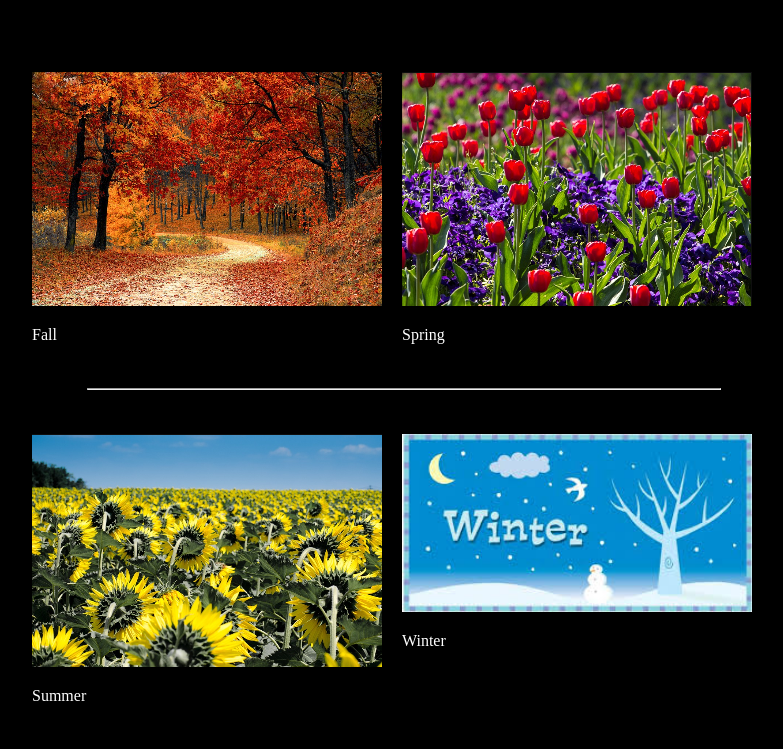
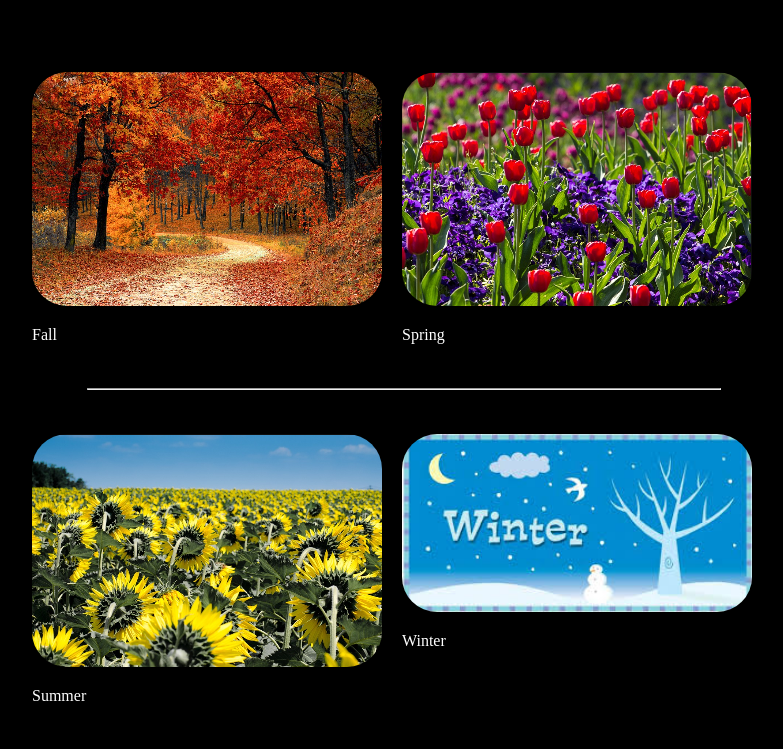
Before and after one commit to gsandhu-csumb/cst336, a PHP site: page /practice/practiceLab1/practiceLab1code.html in a window 1280 px wide. Shown: the part 141-890 px from the top of the page, without its empty margins (236-1019 px from the left). Run offline with PHP 8.4, Linux system fonts and the light colour scheme.

Commit message:
attaching php

```diff
--- a/labs/lab1/about.html
+++ b/labs/lab1/about.html
@@ -31,7 +31,7 @@
         <nav>
 
             <a href= "index.html"> Home </a>
-            <a href= "about.html"> About </a>
+            <a class="current" href= "about.html"> About </a>
             <a href= "contact.html"> Contact </a>
         </nav>
 
--- a/labs/lab1/contact.html
+++ b/labs/lab1/contact.html
@@ -10,7 +10,7 @@
         <title> Lab 1: Personal Portfolio </title>
 
 
-        <link href="css/styles.css" rel="stylesheet" type="text/css" />
+        <link class="current" href="css/styles.css" rel="stylesheet" type="text/css" />
         <link href="https://fonts.googleapis.com/css?family=Lobster" rel="stylesheet">
 
 
--- a/practice/practiceLab1/css/styleslab1.css
+++ b/practice/practiceLab1/css/styleslab1.css
@@ -41,6 +41,6 @@ p:hover{
     border-width: 2px;
 }
 
-img:fall{
-    border-radius: 50%;
+img{
+    border-radius: 35px;
 }
```
Also changed, not shown: index.php (added, +11 -0 lines).
